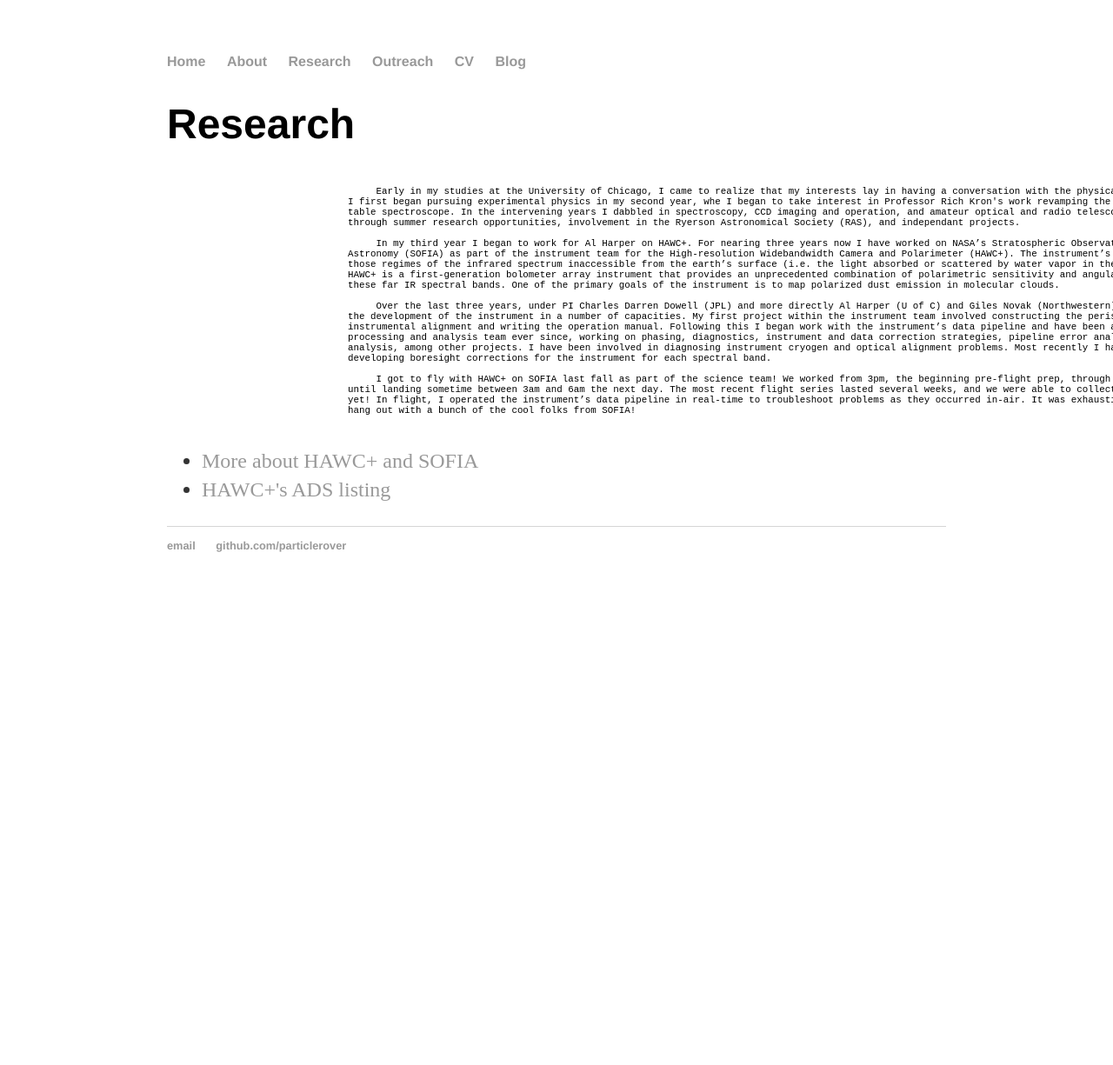
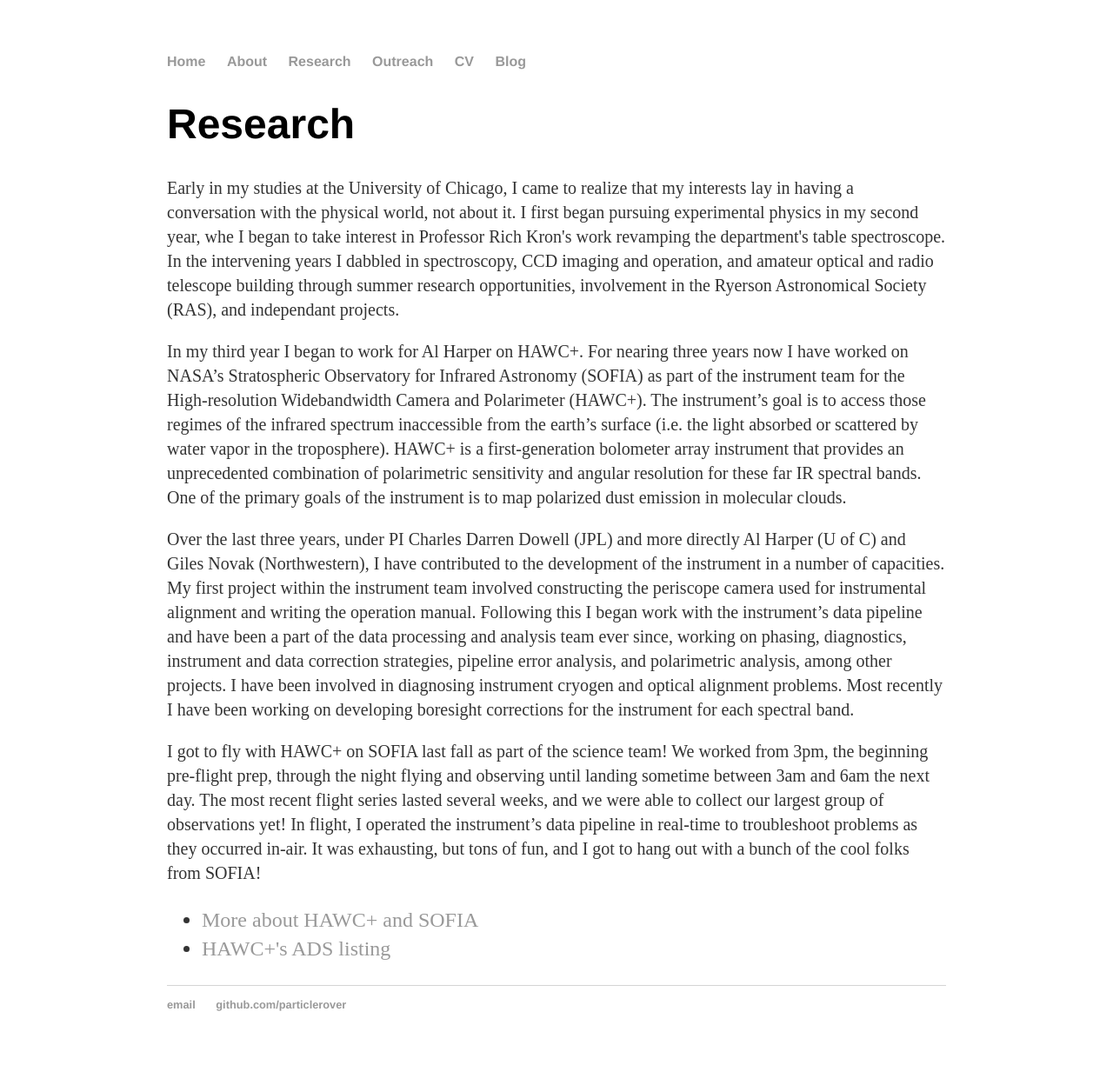
Before and after one commit to particlerover/particlerover.github.io, a Jekyll site: the page built from research/index.html, in a window 1280 px wide. Shown: the whole page at 87% size. Built offline with Jekyll 4.4.1, drawn with Linux system fonts in a browser that asks for light colours; before the commit the page ends 900 px from its top, so only the background shows below that.

Commit message:
Update index.html

```diff
--- a/research/index.html
+++ b/research/index.html
@@ -5,30 +5,29 @@ title: Carrie's Research
 
 		<div class="about">
 			<h1>Research</h1>
-			<small> <pre>
-			             Early in my studies at the University of Chicago, I came to realize that my interests lay in having a conversation with the physical world, not about it.
+			<small> <p>     Early in my studies at the University of Chicago, I came to realize that my interests lay in having a conversation with the physical world, not about it.
 				I first began pursuing experimental physics in my second year, whe I began to take interest in Professor Rich Kron's work revamping the department's
 				table spectroscope. In the intervening years I dabbled in spectroscopy, CCD imaging and operation, and amateur optical and radio telescope building
-				through summer research opportunities, involvement in the Ryerson Astronomical Society (RAS), and independant projects.
+				through summer research opportunities, involvement in the Ryerson Astronomical Society (RAS), and independant projects. </p>
 
-				     In my third year I began to work for Al Harper on HAWC+. For nearing three years now I have worked on NASA’s Stratospheric Observatory for Infrared
+				<p>     In my third year I began to work for Al Harper on HAWC+. For nearing three years now I have worked on NASA’s Stratospheric Observatory for Infrared
 				Astronomy (SOFIA) as part of the instrument team for the High-resolution Widebandwidth Camera and Polarimeter (HAWC+). The instrument’s goal is to access
 				those regimes of the infrared spectrum inaccessible from the earth’s surface (i.e. the light absorbed or scattered by water vapor in the troposphere).
 				HAWC+ is a first-generation bolometer array instrument that provides an unprecedented combination of polarimetric sensitivity and angular resolution for
-				these far IR spectral bands. One of the primary goals of the instrument is to map polarized dust emission in molecular clouds.
+				these far IR spectral bands. One of the primary goals of the instrument is to map polarized dust emission in molecular clouds. </p>
 
-				     Over the last three years, under PI Charles Darren Dowell (JPL) and more directly Al Harper (U of C) and Giles Novak (Northwestern), I have contributed to
+				<p>     Over the last three years, under PI Charles Darren Dowell (JPL) and more directly Al Harper (U of C) and Giles Novak (Northwestern), I have contributed to
 				the development of the instrument in a number of capacities. My first project within the instrument team involved constructing the periscope camera used for
 				instrumental alignment and writing the operation manual. Following this I began work with the instrument’s data pipeline and have been a part of the data
 				processing and analysis team ever since, working on phasing, diagnostics, instrument and data correction strategies, pipeline error analysis, and polarimetric
 				analysis, among other projects. I have been involved in diagnosing instrument cryogen and optical alignment problems. Most recently I have been working on
-				developing boresight corrections for the instrument for each spectral band.
+				developing boresight corrections for the instrument for each spectral band.</p>
 
-				     I got to fly with HAWC+ on SOFIA last fall as part of the science team! We worked from 3pm, the beginning pre-flight prep, through the night flying and observing
+				<p>     I got to fly with HAWC+ on SOFIA last fall as part of the science team! We worked from 3pm, the beginning pre-flight prep, through the night flying and observing
 				until landing sometime between 3am and 6am the next day. The most recent flight series lasted several weeks, and we were able to collect our largest group of observations
 				yet! In flight, I operated the instrument’s data pipeline in real-time to troubleshoot problems as they occurred in-air. It was exhausting, but tons of fun, and I got to
-				hang out with a bunch of the cool folks from SOFIA!
-				</pre> </small>
+				hang out with a bunch of the cool folks from SOFIA!</p>
+				</small>
 			<ul class="contacts">
 				<li><a href="https://www.sofia.usra.edu/science/instruments/hawc">More about HAWC+ and SOFIA</a></li>
 				<li><a href="http://adsabs.harvard.edu/abs/2013AAS...22134514D">HAWC+'s ADS listing</a></li>
```
